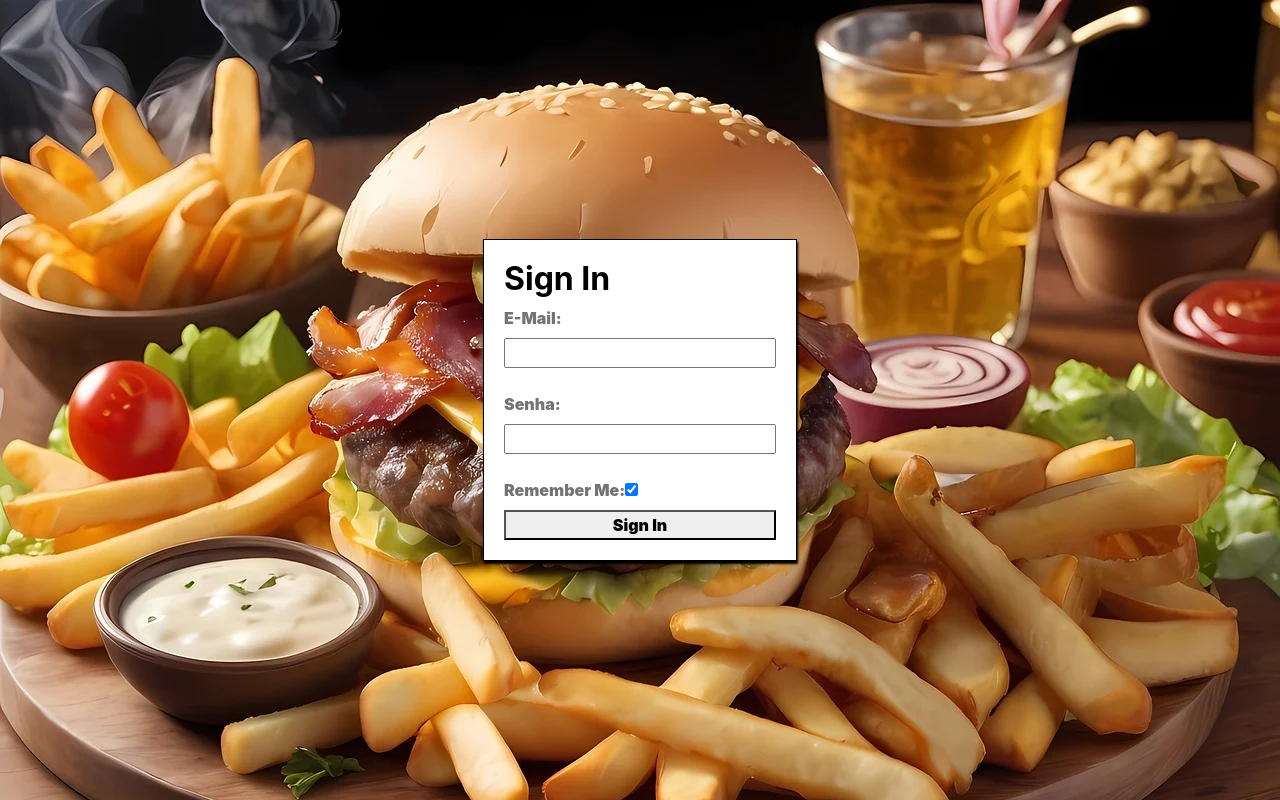
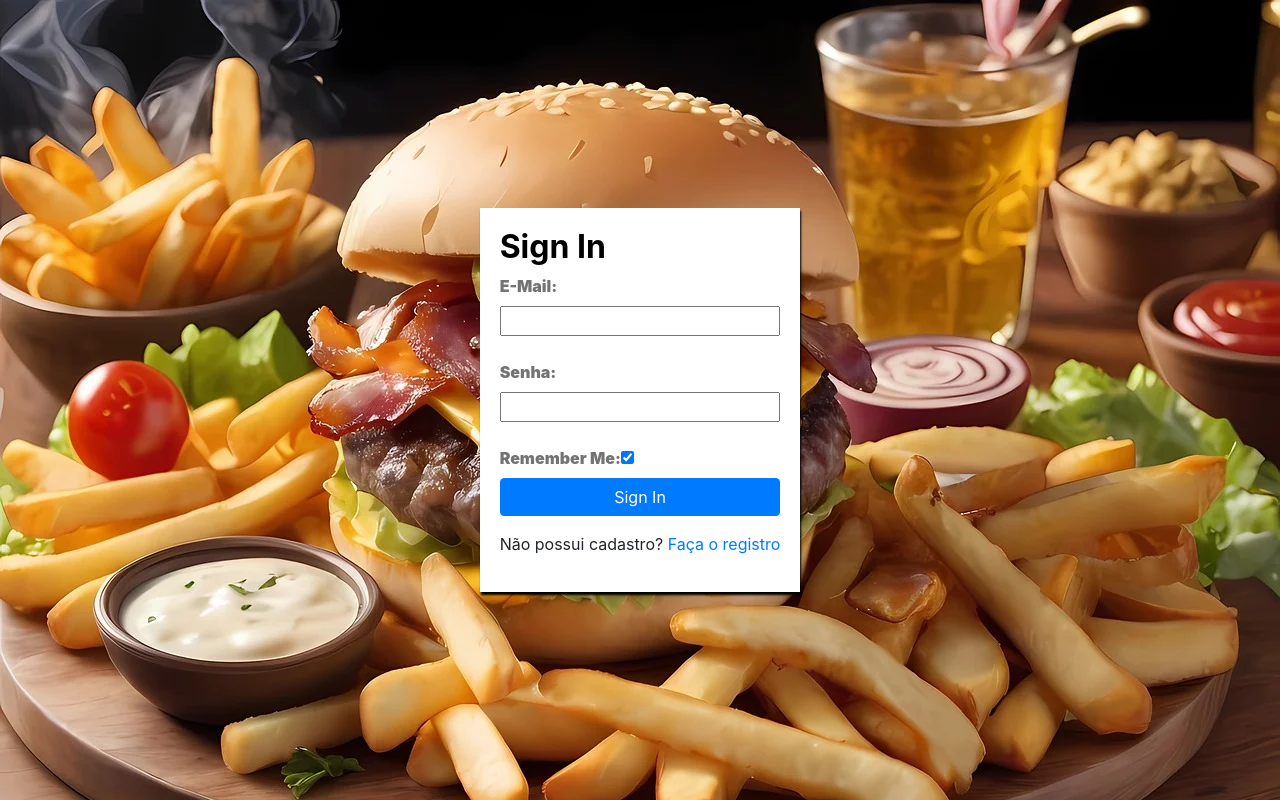
Before and after one commit to SamuelRocha91/consumy, a Vue app: page /signIn in a window 1280 px wide. Built offline with nearby package versions, Linux system fonts and the light colour scheme; no server answers; a web font is replaced by a local one.

Commit message:
feat: estiliza botão de login com bootstrap

```diff
--- a/src/components/SignIn.vue
+++ b/src/components/SignIn.vue
@@ -39,8 +39,16 @@ function onSubmit() {
           <label>Remember Me: </label>
           <input v-model="remember" type="checkbox" /><br />
         </div>
-        <button type="submit" v-show="!awaiting">Sign In</button>
+        <button type="submit" class="btn btn-primary btn-block" v-show="!awaiting">Sign In</button>
       </form>
+        <div class="text-center mt-3">
+            <p>
+              Não possui cadastro?
+              <RouterLink class="router" to="/signUp">
+                Faça o registro
+              </RouterLink>
+            </p>
+          </div>
     </div>
   </div>
 </template>
@@ -73,7 +81,6 @@ form {
 }
 
 .card-content {
-  border:  1px solid black;
   padding: 20px;
   box-shadow: 1px 3px 2px black;
   background-color: white;
```
